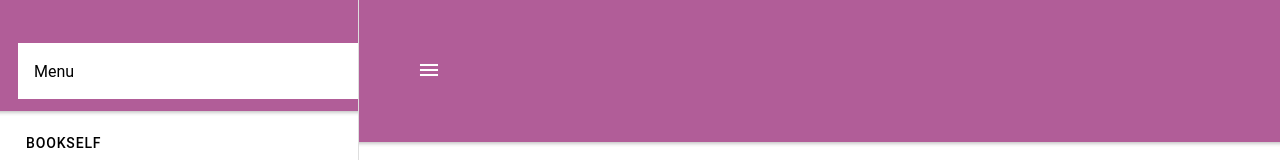
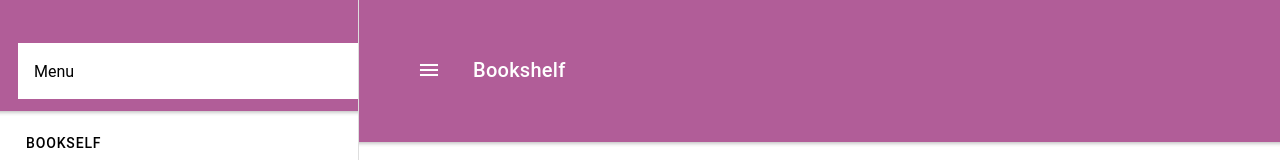
Before and after one commit to Karmalius/MySimpleApp, a React (Create React App) app in the folder myApp/: page /bookshelf in a window 1280 px wide. Shown: the top 160 px of the page. Built offline with nearby package versions, Linux system fonts and the light colour scheme.

Commit message:
Added title

```diff
--- a/myApp/src/pages/Account.tsx
+++ b/myApp/src/pages/Account.tsx
@@ -15,6 +15,7 @@ import {
   IonRow,
   IonButtons,
   IonMenuButton,
+  IonTitle,
 } from "@ionic/react";
 
 import "./Account.css";
@@ -27,6 +28,7 @@ const Account: React.FC = () => {
         <IonHeader className="header">
           <IonButtons>
             <IonMenuButton menu="menu" autoHide={false} />
+            <IonTitle>Account</IonTitle>
           </IonButtons>
         </IonHeader>
         <IonCard className="profile">
--- a/myApp/src/pages/Bookshelf.tsx
+++ b/myApp/src/pages/Bookshelf.tsx
@@ -8,6 +8,7 @@ import {
   IonLabel,
   IonMenuButton,
   IonButtons,
+  IonTitle,
 } from "@ionic/react";
 
 import "./Bookshelf.css";
@@ -20,7 +21,9 @@ const Bookshelf: React.FC = () => {
         <IonHeader className="header">
           <IonButtons>
             <IonMenuButton menu="menu" autoHide={false} />
+            <IonTitle>Bookshelf</IonTitle>
           </IonButtons>
+
         </IonHeader>
         <IonList>
           <IonItem routerLink="/Book">
```
